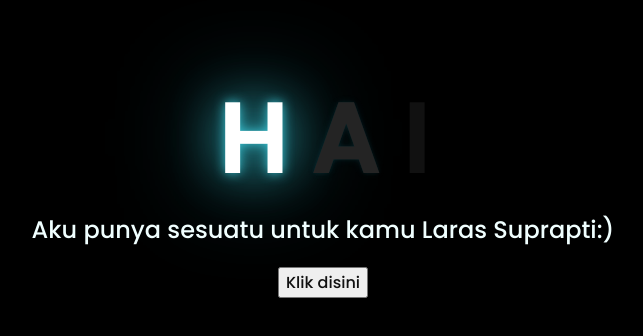
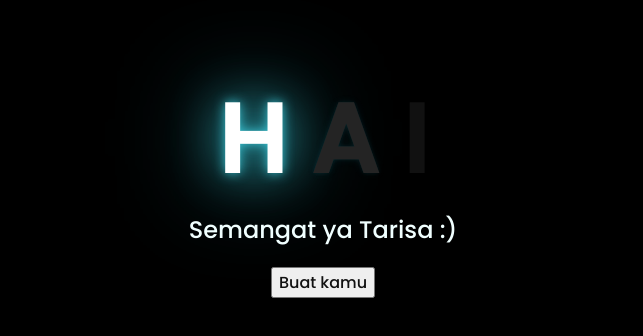
Before and after one commit to rayhanrwa1/rayhan, a plain HTML site: page index.html in a window 1280 px wide. Shown: the part 226-562 px from the top of the page, without its empty margins (325-968 px from the left). Drawn offline with Linux system fonts and the light colour scheme.

Commit message:
Update index.html

```diff
--- a/index.html
+++ b/index.html
@@ -17,11 +17,11 @@
     </div>
 
     <div class="description">
-        <span>Aku punya sesuatu untuk kamu Laras Suprapti:)</span>
+        <span>Semangat ya Tarisa :)</span>
     </div>
     <div class="button">
         <button>
-            <a href="flower.html">Klik disini</a>
+            <a href="flower.html">Buat kamu</a>
         </button>
 
     </div>
```
